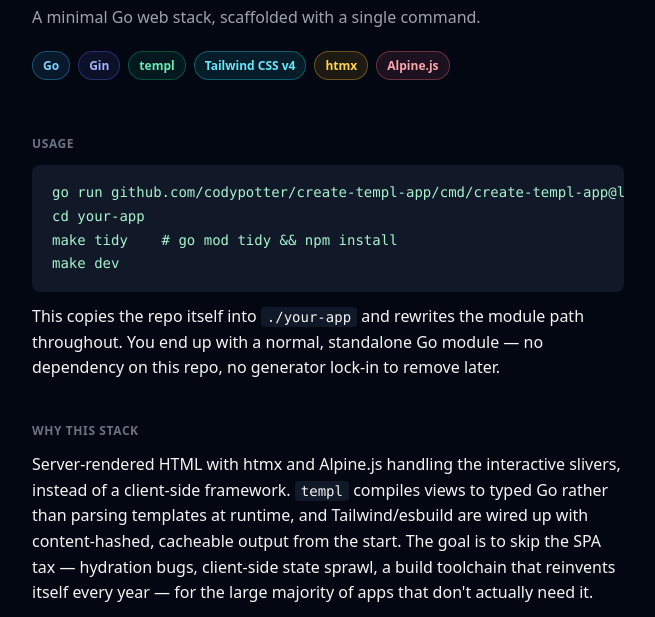
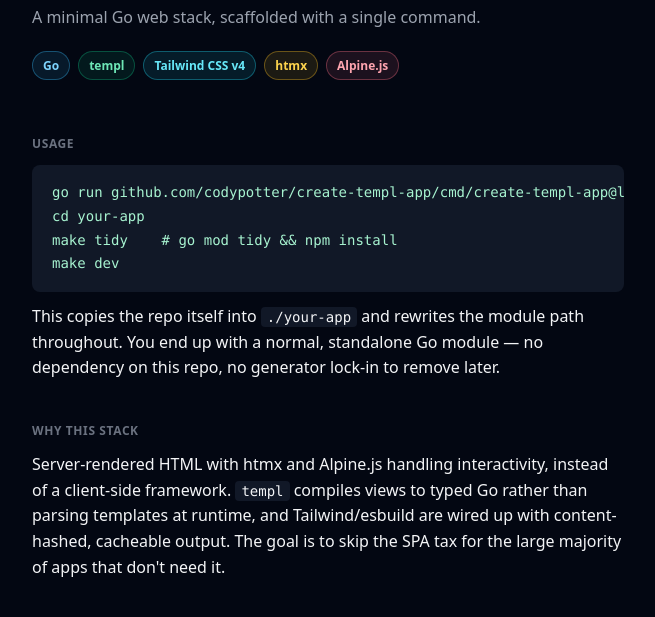
Before and after one commit to codypotter/create-templ-app, a plain HTML site: page index.html in a window 1280 px wide. Shown: the part 115-732 px from the top of the page, without its empty margins (312-967 px from the left). Drawn offline with Linux system fonts and the light colour scheme.

Commit message:
downplay gin

```diff
--- a/index.html
+++ b/index.html
@@ -4,7 +4,7 @@
     <meta charset="UTF-8" />
     <meta name="viewport" content="width=device-width, initial-scale=1.0" />
     <title>create-templ-app</title>
-    <meta name="description" content="Go + Gin + templ + Tailwind CSS v4 + htmx + Alpine.js, scaffolded with a single command." />
+    <meta name="description" content="Go + templ + Tailwind CSS v4 + htmx + Alpine.js, scaffolded with a single command." />
     <link rel="stylesheet" href="styles.css" />
   </head>
   <body>
@@ -14,7 +14,6 @@
         <p class="tagline">A minimal Go web stack, scaffolded with a single command.</p>
         <ul class="badges">
           <li class="badge badge-go">Go</li>
-          <li class="badge badge-gin">Gin</li>
           <li class="badge badge-templ">templ</li>
           <li class="badge badge-tailwind">Tailwind CSS v4</li>
           <li class="badge badge-htmx">htmx</li>
@@ -38,11 +37,10 @@
       <section>
         <h2>Why this stack</h2>
         <p>
-          Server-rendered HTML with htmx and Alpine.js handling the interactive slivers, instead of a client-side
-          framework. <code>templ</code> compiles views to typed Go rather than parsing templates at runtime, and
-          Tailwind/esbuild are wired up with content-hashed, cacheable output from the start. The goal is to skip the
-          SPA tax &mdash; hydration bugs, client-side state sprawl, a build toolchain that reinvents itself every
-          year &mdash; for the large majority of apps that don't actually need it.
+          Server-rendered HTML with htmx and Alpine.js handling interactivity, instead of a client-side framework.
+          <code>templ</code> compiles views to typed Go rather than parsing templates at runtime, and Tailwind/esbuild
+          are wired up with content-hashed, cacheable output. The goal is to skip the SPA tax for the large majority
+          of apps that don't need it.
         </p>
       </section>
 
```
